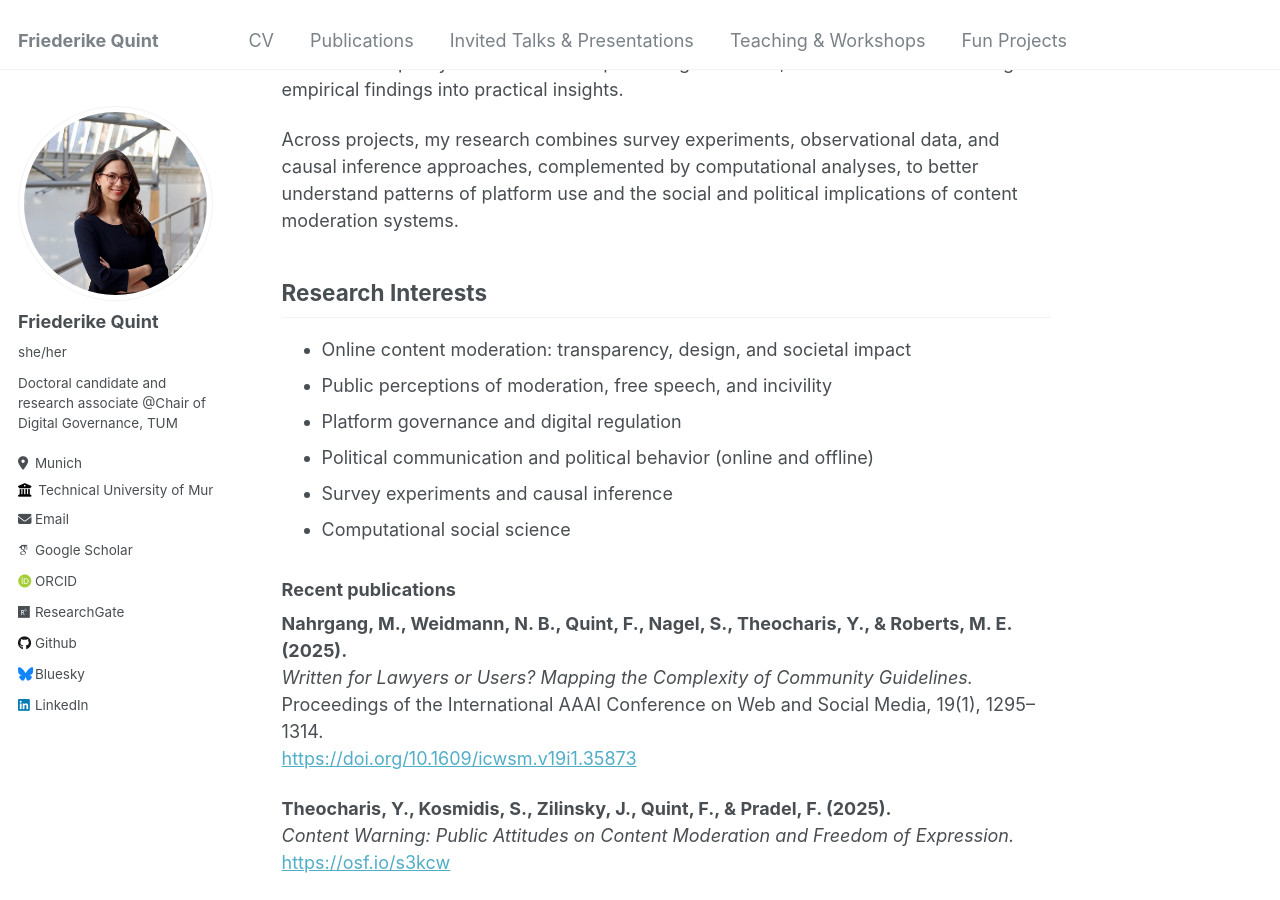
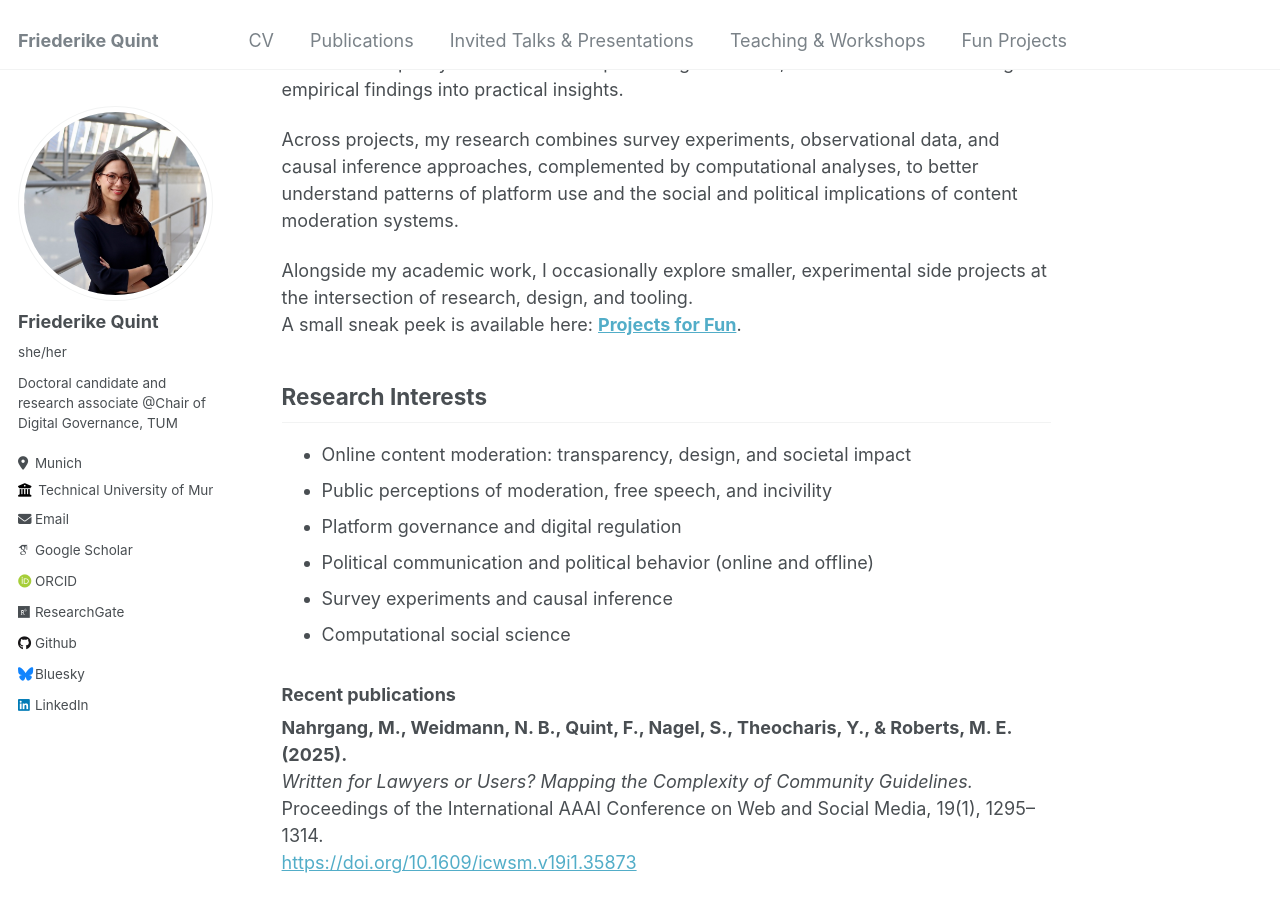
Before and after one commit to friederikequint/friederikequint.github.io, a Jekyll site: the page built from _pages/about.md, in a window 1280 px wide and 900 px high, scrolled down 409 px. Built offline with Jekyll 4.4.1, drawn with Linux system fonts in a browser that asks for light colours; some web fonts are replaced.

Commit message:
Update about.md

```diff
--- a/_pages/about.md
+++ b/_pages/about.md
@@ -19,7 +19,8 @@ Beyond this project, I am involved as a research collaborator in the Content Mod
 
 Across projects, my research combines survey experiments, observational data, and causal inference approaches, complemented by computational analyses, to better understand patterns of platform use and the social and political implications of content moderation systems.
 
-
+Alongside my academic work, I occasionally explore smaller, experimental side projects at the intersection of research, design, and tooling.
+A small sneak peek is available here: [**Projects for Fun**](/projectsforfun/).
 
 
 ## Research Interests
```
